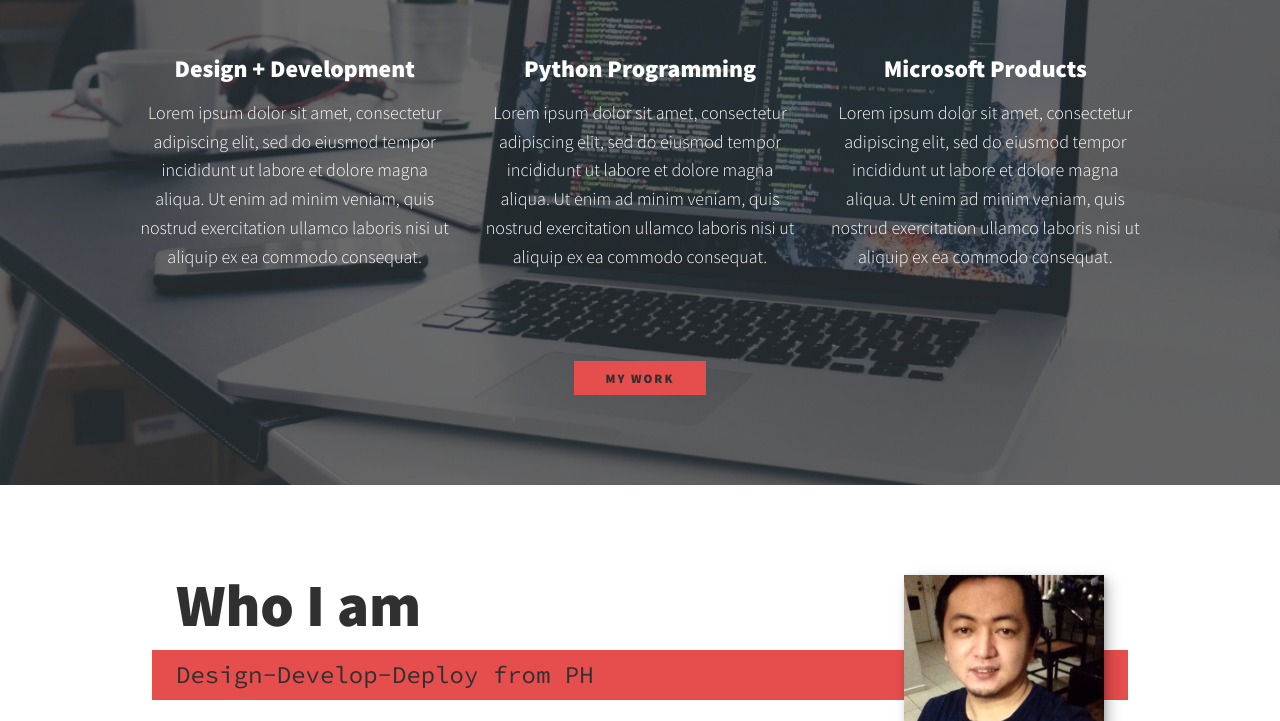
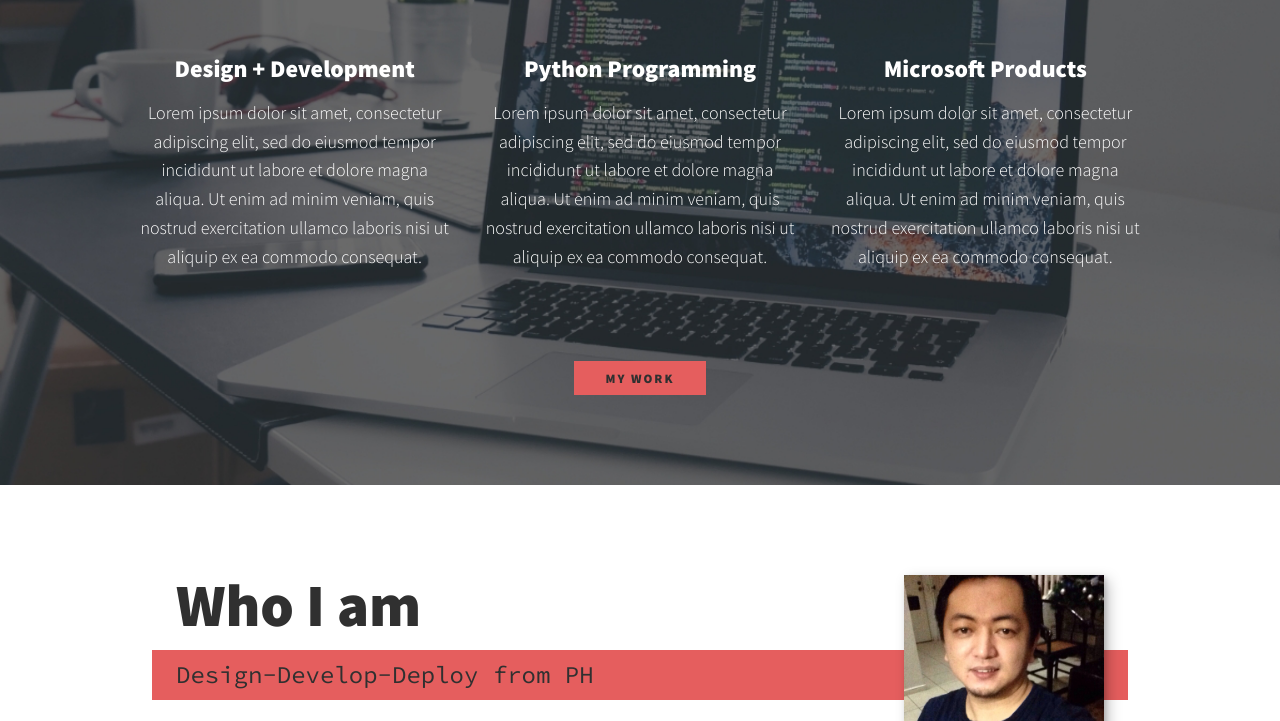
Before and after one commit to enjeytee/my-portfolio, a plain HTML site: page index.html in a window 1280 px wide. Shown: the part 750-1471 px from the top of the page. Drawn offline with nearby package versions, Linux system fonts and the light colour scheme.

Commit message:
Update style.css

```diff
--- a/css/style.css
+++ b/css/style.css
@@ -15,7 +15,7 @@
 
     --clr-light: #fff;
     --clr-dark: #303030;
-    --clr-accent: #e64d4d;
+    --clr-accent: #e55e5e;
 
     --fs-h1: 3rem;
     --fs-h2: 2.25rem;
```
